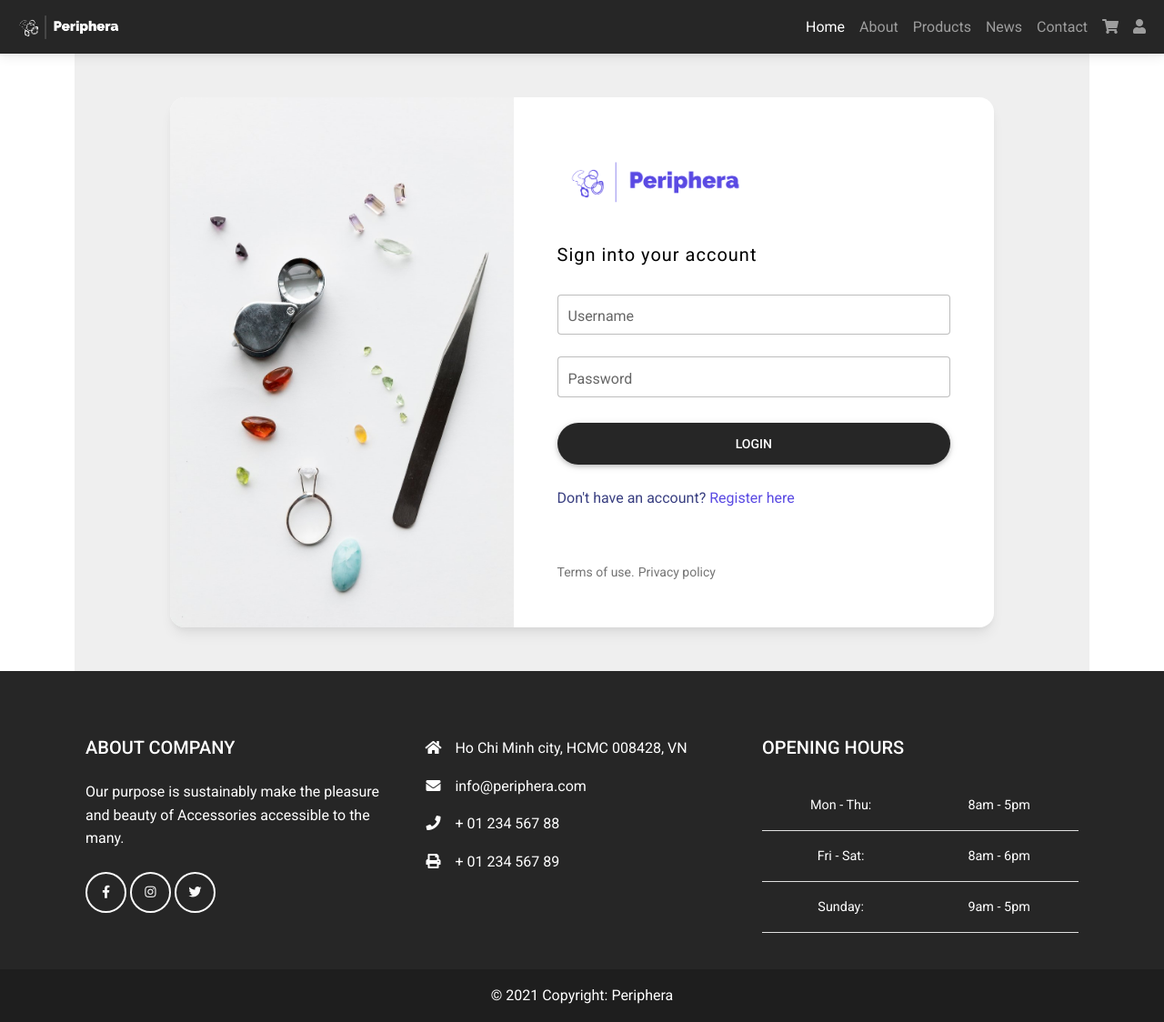
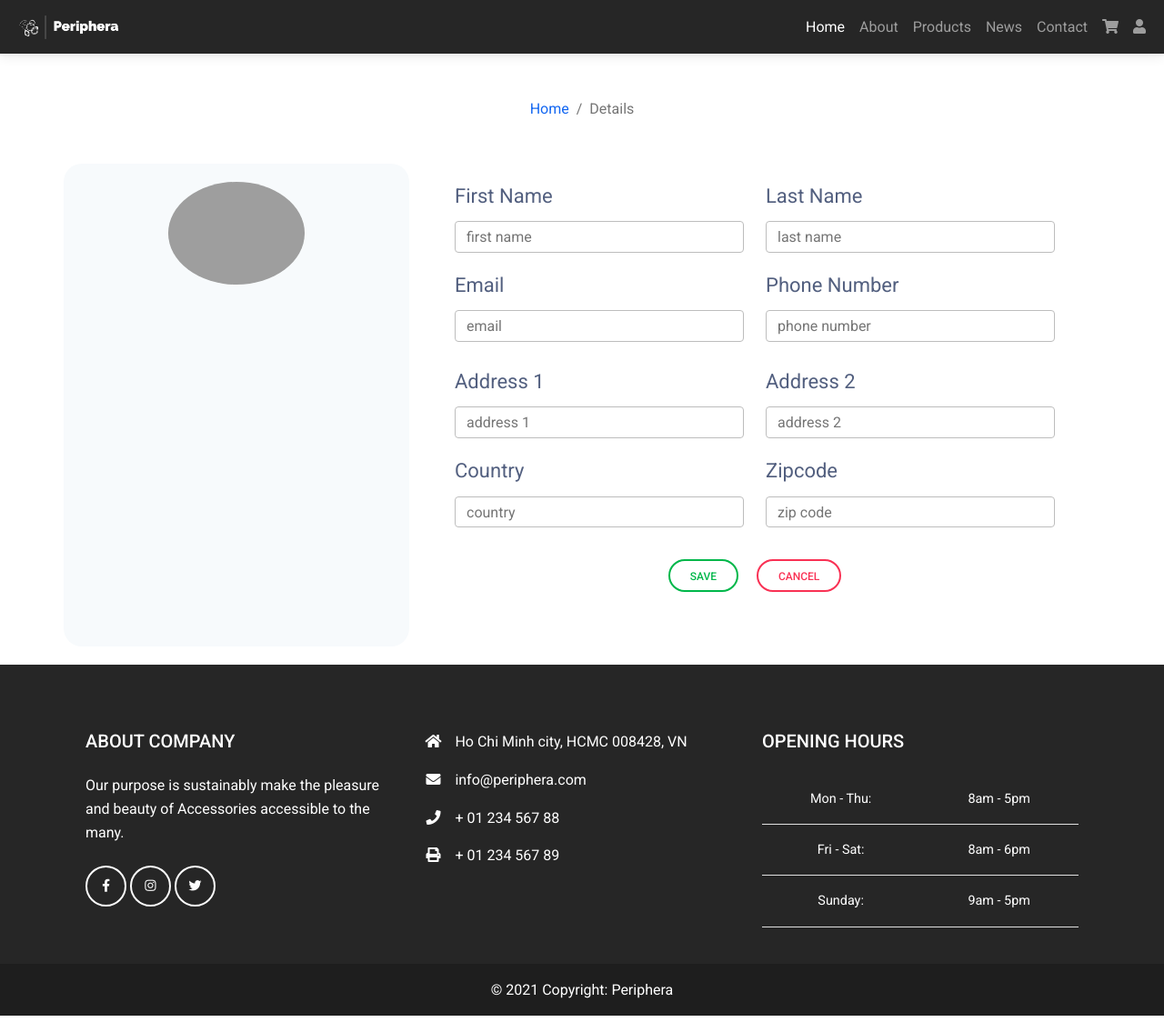
Before and after one commit to yanaginx/periphera, a PHP site: page /periphera/users/details in a window 1280 px wide. Shown: the whole page at 91% size. Run offline with PHP 8.4, Linux system fonts and the light colour scheme; the visitor is signed in with stand-in values (Sample User, id 1); data comes from the database, SQL or seed files in the repository; tables that the repository leaves empty hold one stand-in row (values such as "Sample post"); data that the repository does not hold is empty; some libraries are stand-ins or nearby versions; grey boxes are pictures that could not be loaded.

Commit message:
Error Update

```diff
--- a/mvc/controllers/users.php
+++ b/mvc/controllers/users.php
@@ -147,9 +147,9 @@ class Users extends Controller {
 
                 // Check if all the errors are empty
                 if ( empty($data['usernameError']) &&
-                     empty($data['emailError']) &&
-                     empty($data['confirmPasswordError']) &&
-                     empty($data['passwordError']) ) {
+                    empty($data['emailError']) &&
+                    empty($data['confirmPasswordError']) &&
+                    empty($data['passwordError']) ) {
 
                     $data['password'] = password_hash($data['password'], PASSWORD_DEFAULT);
 
@@ -172,7 +172,44 @@ class Users extends Controller {
         $this->view("master1", $view_data);
     }
 
+    public function details() {
+        $info = [
+            "title"=>"Details",
+            "page"=>"details"
+        ];
 
+        $data = [
+            "id"=>'',
+            "username"=>'',
+            "fname"=>'',
+            "lname"=>'',
+            "email"=>'',
+            "phone"=>'',
+            "address_1"=>'',
+            "address_2"=>'',
+            "zipcode"=>'',
+            "country"=>''
+        ];
+
+        if(isset($_POST['saveuser'])){
+            $data = [
+                "username"=> trim($_POST["username"]),
+                "fname"=> trim($_POST["fname"]),
+                "lname"=> trim($_POST["lname"]),
+                "email"=> trim($_POST["email"]),
+                "phone"=> trim($_POST["phone"]),
+                "address_1"=> trim($_POST["address_1"]),
+                "address_2"=> trim($_POST["address_2"]),
+                "zipcode"=> trim($_POST["zipcode"]),
+                "country"=> trim($_POST["country"])
+            ];
+            $this->userModel->updateUserData($_SESSION['username'], $data);
+        }
+
+        $data = $this->userModel->getUserData($_SESSION['username']);
+        $view_data = $info + $data;
+        $this->view("master1", $view_data);
+    }
 }
 
 ?>
--- a/mvc/models/userModel.php
+++ b/mvc/models/userModel.php
@@ -122,8 +122,35 @@ class UserModel extends DB {
         return json_encode("confirmPasswd_valid");
     }
 
+    public function getUserData($username){
+        $array = array();
+        $datas = mysqli_query($this->con, "SELECT * FROM user WHERE username = '$username' ");
+        while($row = mysqli_fetch_assoc($datas)){
+            $array['id'] = $row['id'];
+            $array['username'] = $row['username'];
+            $array['fname'] = $row['fname'];
+            $array['lname'] = $row['lname'];
+            $array['email'] = $row['email'];
+            $array['phone'] = $row['phone'];
+            $array['address_1'] = $row['address_1'];
+            $array['address_2'] = $row['address_2'];
+            $array['zipcode'] = $row['zipcode'];
+            $array['country'] = $row['country'];
+        }
+        return $array;
+    }
+
+    public function updateUserData($username, $data){
+        $query = "UPDATE INTO user (fname) SET (?) WHERE username = '$username'";
+        $stmt = $this->con->prepare($query);
+        $stmt->bind_param('s', $data['fname']);
+
+        if ( $stmt->execute() ) {
+            return true;
+        } else {
+            return false;
+        }
+    }
 }
 
-
-
 ?>
--- a/mvc/views/blocks/headerMenu.php
+++ b/mvc/views/blocks/headerMenu.php
@@ -49,7 +49,7 @@
               <ul class="dropdown-menu dropdown-menu-lg-end" aria-labelledby="navbarDropdownMenuLink">
                 <!-- <li><a class="dropdown-item" href="#">My profile</a></li> -->
                 <?php if ( isset($_SESSION['username'] )) : ?>
-                  <li><a class="dropdown-item" href="./users/details">Detals</a></li>
+                  <li><a class="dropdown-item" href="./users/details">Details</a></li>
                   <li><a class="dropdown-item" href="./users/logout">Logout</a></li>
                 <?php else : ?>
                   <li><a class="dropdown-item" href="./users/login">Login</a></li>
--- a/mvc/views/master1.php
+++ b/mvc/views/master1.php
@@ -26,6 +26,11 @@
     rel="stylesheet"
   />
 
+  <link
+    href="./public/css/details.css"
+    rel="stylesheet"
+  />
+
 </head>
 <body>
   <!-- nav bar -->
--- a/mvc/views/master2.php
+++ b/mvc/views/master2.php
@@ -34,6 +34,10 @@
     href="./public/css/main.css"
     rel="stylesheet"
   />
+  <link
+    href="./public/css/details.css"
+    rel="stylesheet"
+  />
 
 </head>
 <body>
--- /dev/null
+++ b/mvc/views/pages/details.php
@@ -0,0 +1,78 @@
+<div class="m-5">
+    <nav aria-label="breadcrumb">
+        <ol class="breadcrumb justify-content-center">
+            <li class="breadcrumb-item"><a href=".">Home</a></li>
+            <li class="breadcrumb-item active" aria-current="page">Details</li>
+        </ol>
+    </nav>
+</div>
+
+<div class="wrapper">
+    <div class="row content">
+        <div class="col-md-4 profile">
+            <div class="d-flex flex-column align-items-center text-center">
+                <img class="rounded-circle" width="150px" src="https://st3.depositphotos.com/15648834/17930/v/600/depositphotos_179308454-stock-illustration-unknown-person-silhouette-glasses-profile.jpg">
+            </div>
+            <div class="d-flex flex-column align-items-center text-center">
+                <?php echo $data['username']; ?>
+            </div>
+        </div>
+
+        <div class="col-md-8 infomation">
+            <form action="./users/details" method="POST">
+                <div class="row mt-2">
+                    <div class="col-md-6">
+                        <label class="label" for="fname">First Name</label>
+                        <input type="text" class="form-control" placeholder="first name" value="<?php echo $data['fname']; ?>">
+                    </div>
+                    <div class="col-md-6">
+                        <label class="label" for="lname">Last Name</label>
+                        <input type="text" class="form-control" placeholder="last name" value="<?php echo $data['lname']; ?>">
+                    </div>
+                </div>
+
+                <div class="row mt-2">
+                    <div class="col-md-6">
+                        <label class="label" for="email">Email</label>
+                        <input type="email" name="email" class="form-control" placeholder="email" value="<?php echo $data['email'] ?>">
+                    </div>
+                    <div class="col-md-6">
+                        <label class="label" for="phone">Phone Number</label>
+                        <input type="text" class="form-control" placeholder="phone number" value="<?php echo $data['phone']; ?>">
+                    </div>
+                </div>
+
+                <div class="row mt-3">
+                    <div class="col-md-6">
+                        <label class="label" for="address_1">Address 1</label>
+                        <input type="text" class="form-control" placeholder="address 1" value="<?php echo $data['address_1']; ?>">
+                    </div>
+                    <div class="col-md-6">
+                        <label class="label" for="address_1">Address 2</label>
+                        <input type="text" class="form-control" placeholder="address 2" value="<?php echo $data['address_2']; ?>">
+                    </div>
+                </div>
+
+                <div class="row mt-2">
+                    <div class="col-md-6">
+                        <label class="label" for="country">Country</label>
+                        <input type="text" name="email" class="form-control" placeholder="country" value="<?php echo $data['country'] ?>">
+                    </div>
+                    <div class="col-md-6">
+                        <label class="label" for="zipcode">Zipcode</label>
+                        <input type="text" class="form-control" placeholder="zip code" value="<?php echo $data['zipcode']; ?>">
+                    </div>
+                </div>
+
+                <div class="button">
+                    <button type="submit" name="saveuser" class="btn btn-outline-success save">Save</button>
+                    <button type="button" name="cancelupdate" class="btn btn-outline-danger cancel">Cancel</button>
+                </div>
+            </form>
+        </div>
+    </div>
+
+</div>
+
+
+<script src="https://code.jquery.com/jquery-3.6.0.min.js"></script>
--- /dev/null
+++ b/public/css/details.css
@@ -0,0 +1,45 @@
+:root {
+    --text-color: #525f7f;
+    --background: #f7fafc;
+}
+
+.wrapper {
+    margin: 20px 0;
+}
+
+.profile {
+    padding: 20px;
+    border-radius: 20px;
+    background-color: var(--background) !important;
+}
+
+.infomation {
+    padding: 0 50px 50px 50px;
+}
+
+.label {
+    padding: 10px 0;
+    color: var(--text-color);
+    font-size: 22px;
+}
+
+/* Update Accounters */
+.heading-content {
+    font-weight: bold;
+    font-size: 26px;
+    color: var(--text-color);
+}
+
+/* Button */
+.button {
+    display: flex;
+    margin-top: 25px;
+    justify-content: center;
+    align-items: center;
+}
+
+.save,
+.cancel {
+    border-radius: 20px;
+    margin: 10px;
+}
```
